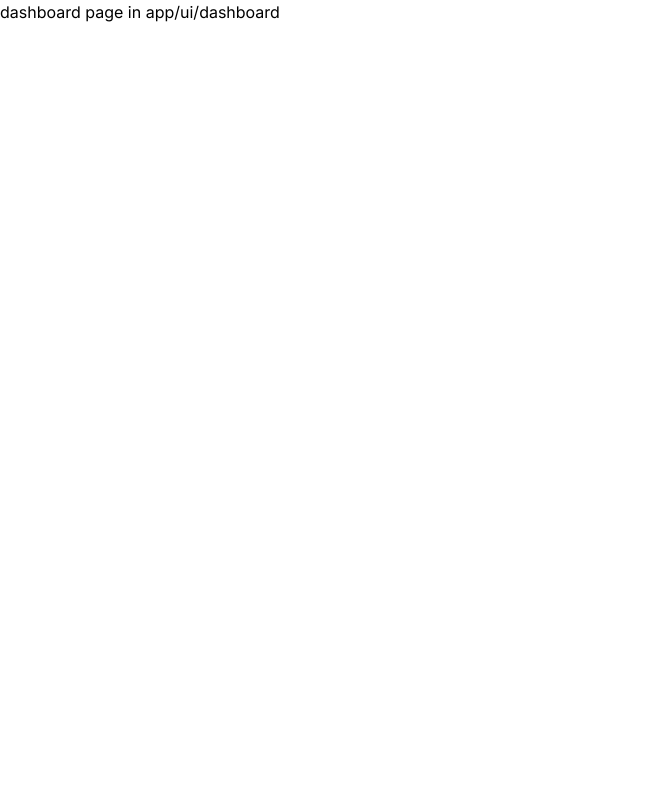
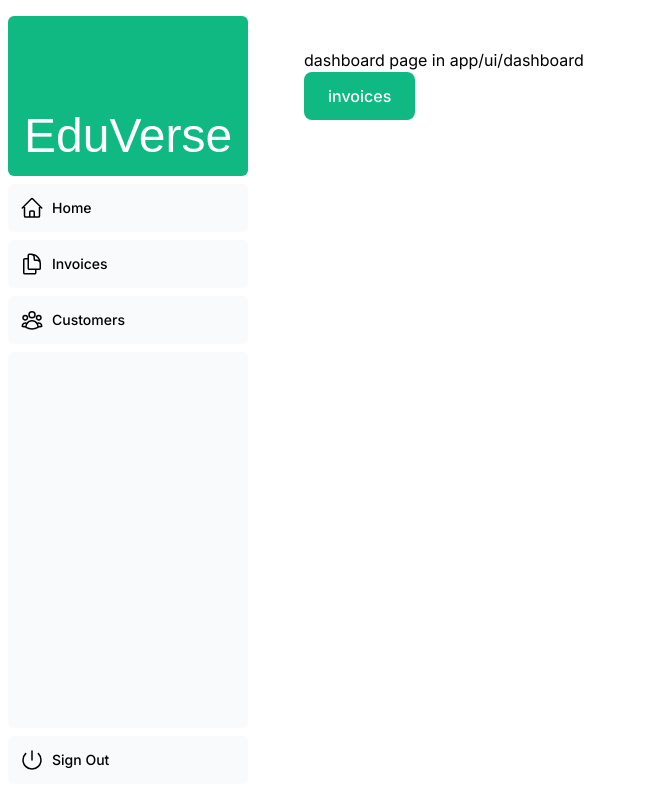
Before and after one commit to geetgovind/nextjs-dashboard, a Next.js app: page /ui/dashboard in a window 1280 px wide. Shown: the whole page, without its empty margins (0-646 px from the left). Built offline with nearby package versions, Linux system fonts and the light colour scheme; a web font is replaced by a local one.

Commit message:
Deleted some files and added neew invoices button in dashboard page for routing

```diff
--- a/app/dashboard/page.tsx
+++ /dev/null
@@ -1,7 +0,0 @@
-import React from 'react'
-
-export default function dashboard() {
-    return (
-        <div>dashboard page with route app/dashboard</div>
-    )
-}
--- a/app/page.tsx
+++ b/app/page.tsx
@@ -19,9 +19,9 @@ export default function Page() {
           <p
             className={`text-xl text-gray-800 md:text-3xl md:leading-normal ${lusitana.className} antialised`}
           >
-            <strong>Welcome to Acme.</strong> This is the example for the{' '}
+            <strong>Welcome to EduVerse.</strong> This is the dashboard for the{' '}
             <a href="https://nextjs.org/learn/" className="text-blue-500">
-              Next.js Learn Course
+              Next.js Project
             </a>
             , brought to you by Vercel.
           </p>
--- a/app/ui/acme-logo.tsx
+++ b/app/ui/acme-logo.tsx
@@ -7,7 +7,7 @@ export default function AcmeLogo() {
       className={`${lusitana.className} flex flex-row items-center leading-none text-white`}
     >
       <GlobeAltIcon className="h-12 w-12 rotate-[15deg]" />
-      <p className="text-[44px]">Acme</p>
+      <p className="text-[48px]">EduVerse</p>
     </div>
   );
 }
--- a/app/dashboard/invoices/page.tsx
+++ b/app/ui/dashboard/invoices/page.tsx
@@ -1,5 +1,5 @@
 import react from 'react';
 
 export default function customers() {
-  return <div>Invoices Page</div>;
+  return <div>Invoices Page in ui</div>;
 }
--- /dev/null
+++ b/app/ui/dashboard/layout.tsx
@@ -0,0 +1,12 @@
+import Sidenav from '@/app/ui/dashboard/sidenav';
+
+export default function Layout({ children }: { childeren: React.ReactNode }) {
+  return (
+    <div className="flex h-screen flex-col md:flex-row md:overflow-hidden">
+      <div className="w-full flex-none md:w-64">
+        <Sidenav />
+      </div>
+      <div className="flex-grow p-6 md:overflow-y-auto md:p-12">{children}</div>
+    </div>
+  );
+}
--- a/app/ui/dashboard/page.tsx
+++ b/app/ui/dashboard/page.tsx
@@ -6,8 +6,21 @@
 //   )
 // }
 
+import Link from 'next/link';
 import React from 'react';
 
 export default function dashboard() {
-  return <div>dashboard page in app/ui/dashboard</div>;
+  return (
+    <div>
+      dashboard page in app/ui/dashboard
+      <Link href="/ui/dashboard/invoices">
+        <button
+          type="button"
+          className="flex items-center gap-5 self-start rounded-lg bg-emerald-500 px-6 py-3 text-sm font-medium text-white transition-colors hover:bg-slate-600 md:text-base"
+        >
+          invoices
+        </button>
+      </Link>
+    </div>
+  );
 }
--- a/app/ui/dashboard/sidenav.tsx
+++ b/app/ui/dashboard/sidenav.tsx
@@ -7,7 +7,8 @@ export default function SideNav() {
   return (
     <div className="flex h-full flex-col px-3 py-4 md:px-2">
       <Link
-        className="mb-2 flex h-20 items-end justify-start rounded-md bg-blue-600 p-4 md:h-40"
+        className="mb-2 flex h-20 items-end justify-start rounded-md bg-emerald-500
+         p-4 md:h-40"
         href="/"
       >
         <div className="w-32 text-white md:w-40">
```
Also changed, not shown: app/ui/dashboard/customers/page.tsx (renamed from app/dashboard/customers/page.tsx).
